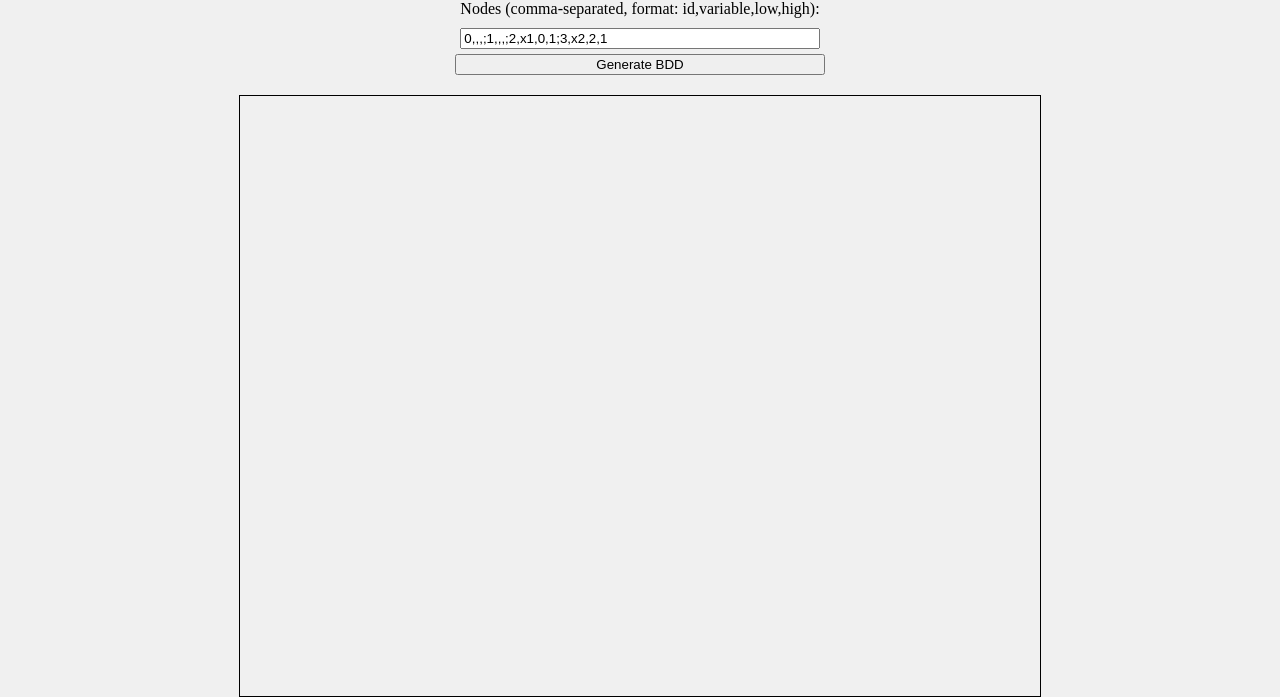
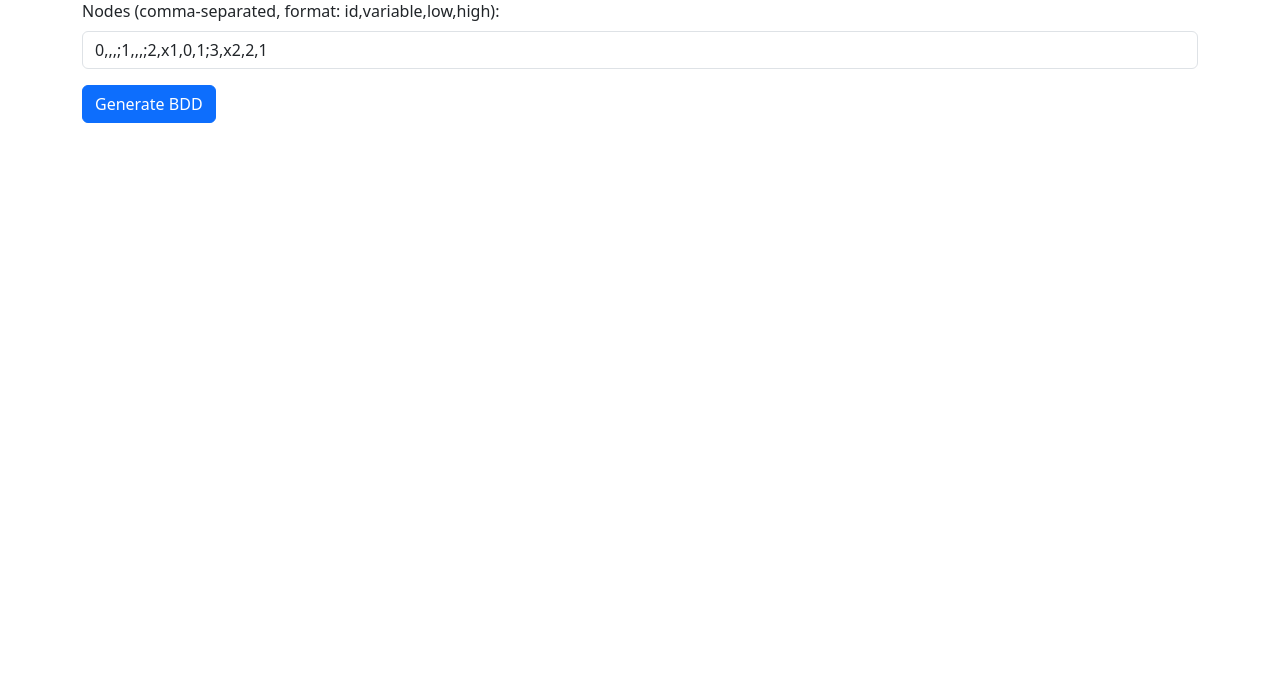
Before and after one commit to KajizukaTaichi/ShowBDD, a plain HTML site: page index.html in a window 1280 px wide. Shown: the part 105-802 px from the top of the page. Drawn offline with nearby package versions, Linux system fonts and the light colour scheme.

Commit message:
Update index.html
Change to using bootstrap

```diff
--- a/index.html
+++ b/index.html
@@ -5,43 +5,32 @@
     <meta charset="UTF-8">
     <meta name="viewport" content="width=device-width, initial-scale=1.0">
     <title>ShowBDD</title>
+    <!-- Bootstrap CSS -->
+    <link href="https://cdn.jsdelivr.net/npm/bootstrap@5.3.0-alpha1/dist/css/bootstrap.min.css" rel="stylesheet">
     <style>
-        body {
-            display: flex;
-            flex-direction: column;
-            align-items: center;
-            margin: 0;
-            background-color: #f0f0f0;
-        }
-
         canvas {
             border: 1px solid black;
-            margin-top: 20px;
-        }
-
-        form {
-            display: flex;
-            flex-direction: column;
-            margin-top: 20px;
-        }
-
-        label,
-        input {
-            margin: 5px;
+            margin-top: 3vh;
         }
     </style>
 </head>
 
 <body>
-    <h1>ShowBDD</h1>
+    <div class="container mt-5">
+        <h1>ShowBDD</h1>
+        <form id="bddForm">
+            <div class="mb-3">
+                <label for="nodes" class="form-label">Nodes (comma-separated, format: id,variable,low,high):</label>
+                <input type="text" id="nodes" name="nodes" class="form-control" value="0,,,;1,,,;2,x1,0,1;3,x2,2,1">
+            </div>
+            <button type="submit" class="btn btn-primary">Generate BDD</button>
+        </form>
+        <canvas id="bddCanvas" class="alert"></canvas>
+    </div>
 
-    <form id="bddForm">
-        <label for="nodes">Nodes (comma-separated, format: id,variable,low,high):</label>
-        <input type="text" id="nodes" name="nodes" value="0,,,;1,,,;2,x1,0,1;3,x2,2,1">
-        <button type="submit">Generate BDD</button>
-    </form>
-
-    <canvas id="bddCanvas" width="800" height="600"></canvas>
+    <!-- Bootstrap JS (optional) -->
+    <script src="https://cdn.jsdelivr.net/npm/bootstrap@5.3.0-alpha1/dist/js/bootstrap.bundle.min.js"></script>
+    <!-- Custom JavaScript -->
     <script src="script.js"></script>
 </body>
 
```
